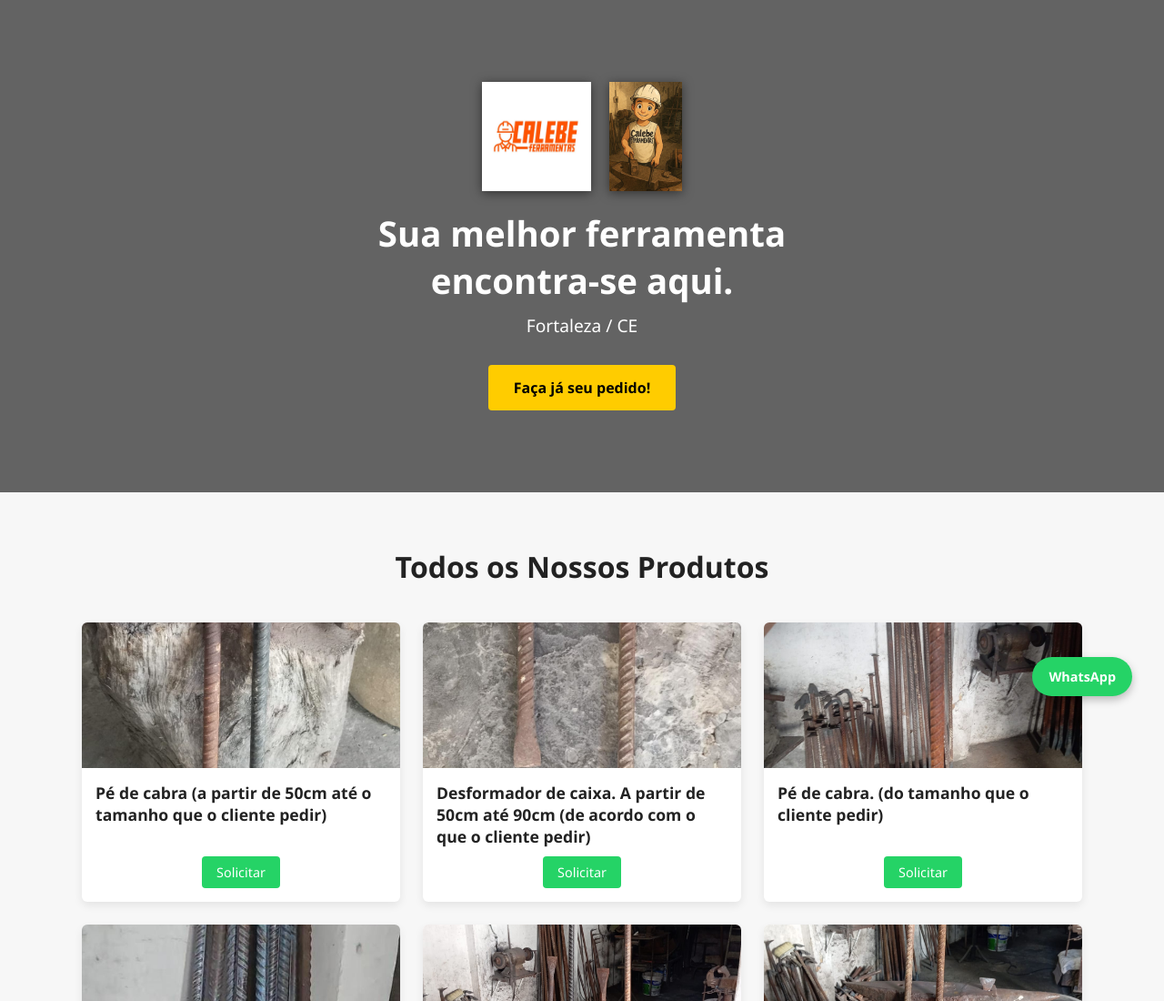
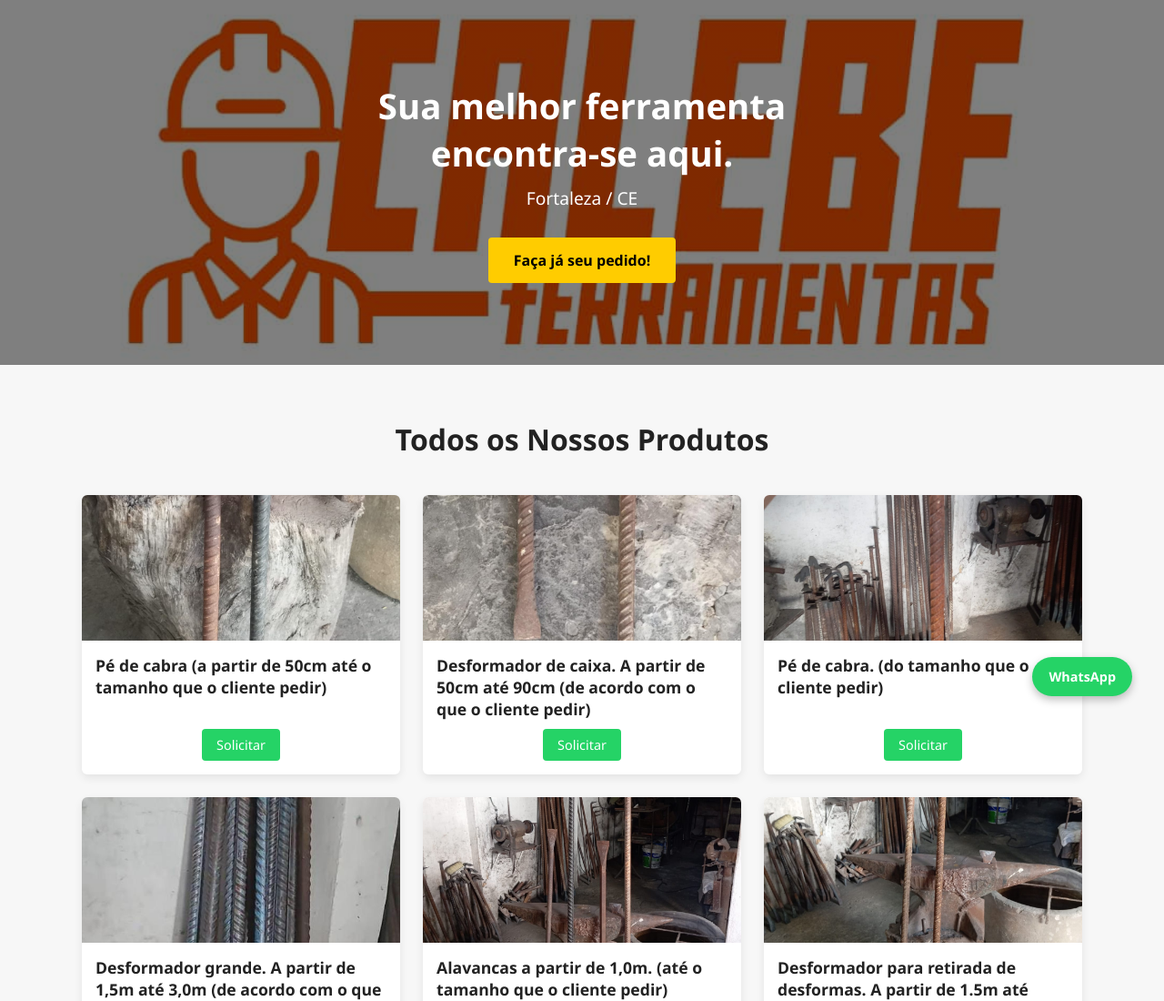
Before and after one commit to Marcuslaf/calebe-ferramentas, a plain HTML site: page index.html in a window 1280 px wide. Shown: the top 1100 px of the page at 91% size. Drawn offline with Linux system fonts and the light colour scheme.

Commit message:
feat: autalização da imagem do background

```diff
--- a/style.css
+++ b/style.css
@@ -22,31 +22,17 @@ body {
     margin: auto;
 }
 
-/* HERO */
+/* HERO - apenas a logo como background */
 .hero {
-    background: linear-gradient(rgba(0, 0, 0, 0.6), rgba(0, 0, 0, 0.6)),
-                url("img/IMG-08.jpg") center/cover no-repeat;
+    background: linear-gradient(rgba(0, 0, 0, 0.5), rgba(0, 0, 0, 0.5)),
+                url("img/Logo.jpg") center/cover no-repeat;
     color: #fff;
     text-align: center;
     padding: 90px 20px;
 }
 
 .logo-box {
-    display: flex;
-    justify-content: center;
-    align-items: center;
-    gap: 20px;
-    margin-bottom: 20px;
-    flex-wrap: wrap;
-}
-
-.hero .logo,
-.hero .logo-crianca {
-    height: 120px;
-    width: auto;
-    max-width: 100%;
-    object-fit: contain;
-    filter: drop-shadow(0 2px 6px rgba(0, 0, 0, 0.5));
+    display: none; /* esconde logo e criança */
 }
 
 .hero h1 {
@@ -226,3 +212,8 @@ footer {
         grid-template-columns: repeat(auto-fill, minmax(150px, 1fr));
     }
 }
+
+@media (max-width: 480px) {
+    .hero h1 { font-size: 1.8rem; }
+    .hero p  { font-size: 1rem; }
+}
```
